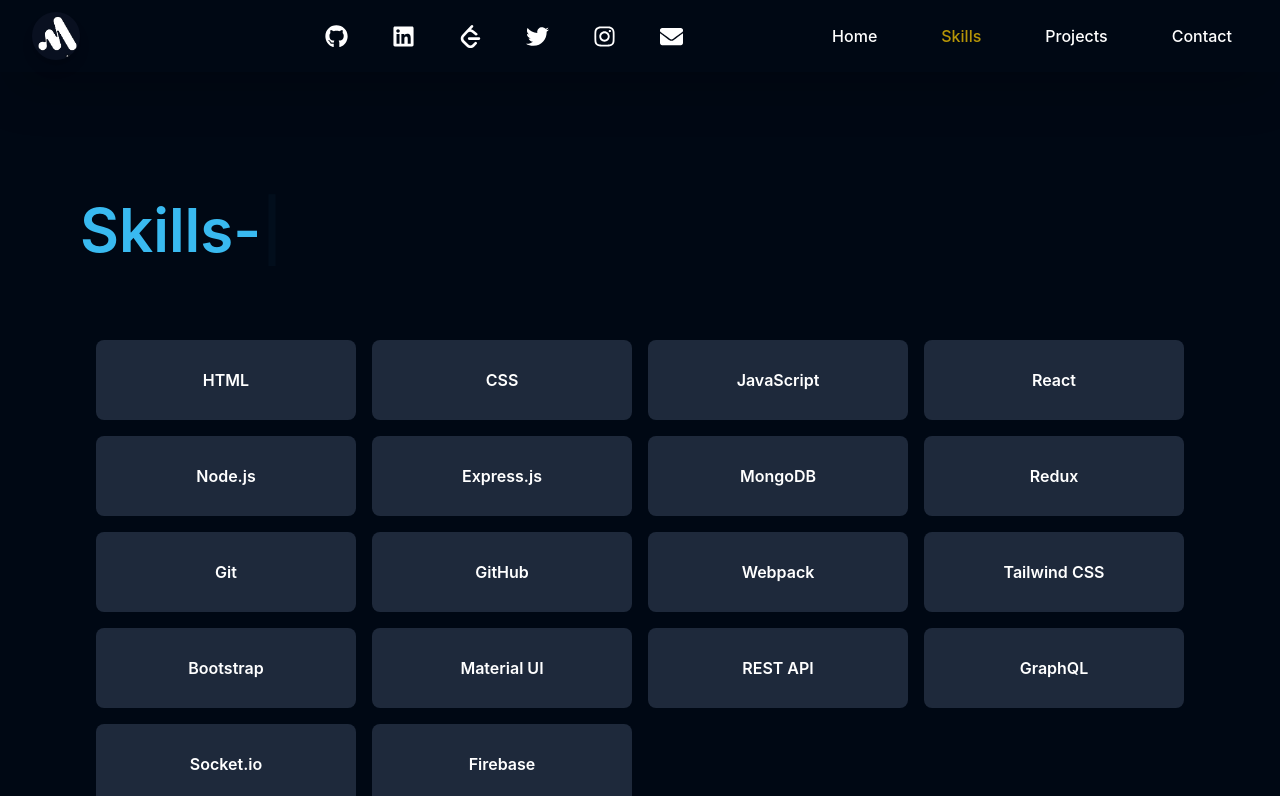
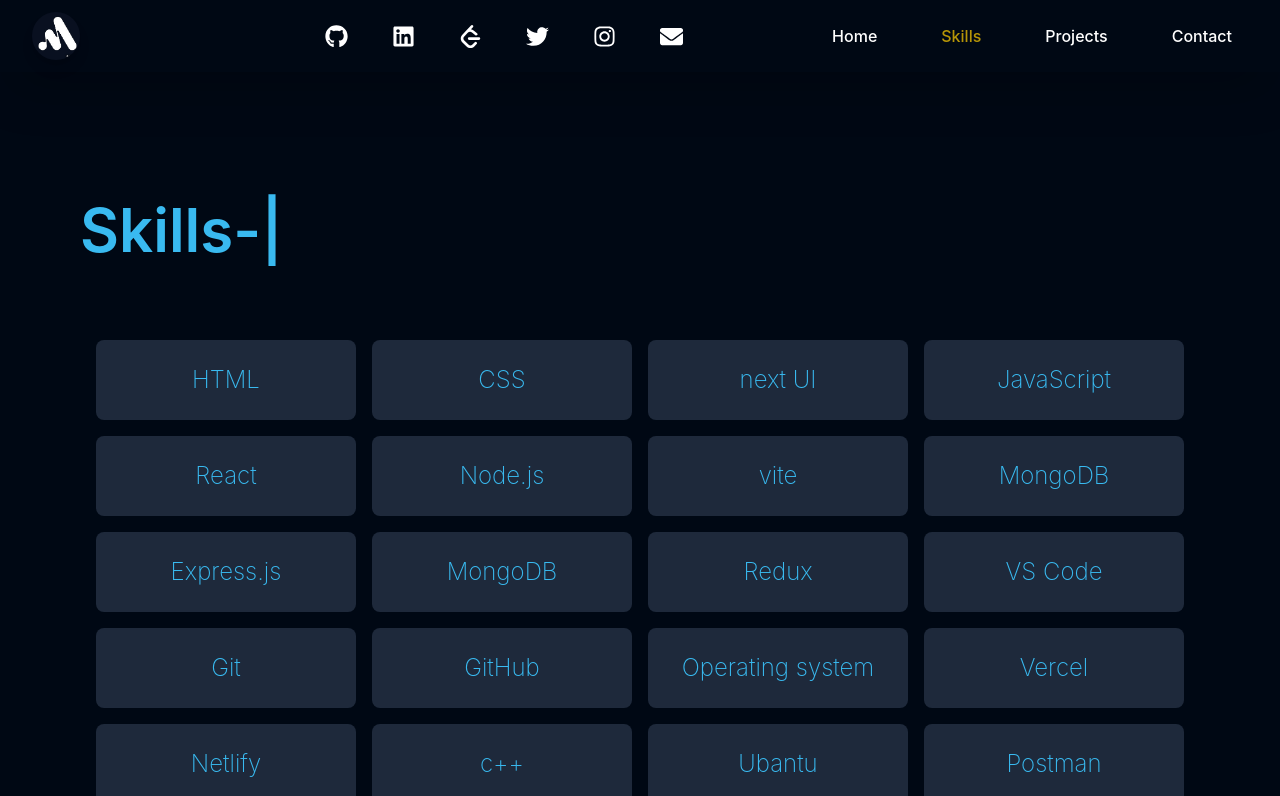
Before and after one commit to whomimohshukla/MainPortfolioCode, a React (Vite) app: page /skills in a window 1280 px wide. Shown: the top 796 px of the page. Built offline with nearby package versions, Linux system fonts and the light colour scheme.

Commit message:
skills section

```diff
--- a/src/components/SkillsSection.jsx
+++ b/src/components/SkillsSection.jsx
@@ -5,22 +5,31 @@
   const skills = [
     "HTML",
     "CSS",
+    "next UI",
     "JavaScript",
     "React",
     "Node.js",
+    "vite",
+    "MongoDB",
     "Express.js",
     "MongoDB",
     "Redux",
+    "VS Code",
     "Git",
     "GitHub",
-    "Webpack",
+    "Operating system",
+    "Vercel",
+    "Netlify",
+    "c++",
+    "Ubantu",
+    "Postman",
+
     "Tailwind CSS",
-    "Bootstrap",
+
     "Material UI",
     "REST API",
-    "GraphQL",
+
     "Socket.io",
-    "Firebase",
   ];
   return (
     <>
@@ -32,7 +41,7 @@
         {skills.map((skill, index) => (
           <div
             key={index}
-            className="flex justify-center h-20 items-center p-3 bg-skills text-white rounded-lg font-semibold hover:bg-mimoh transform transition-transform duration-200 cursor-pointer"
+            className="flex justify-center font-extralight h-20 items-center p-3 bg-skills text-mimoh rounded-lg text-2xl hover:bg-opacity-60 border-transparent hover:border-yellow-500 border-2  transform transition-transform duration-200 cursor-pointer"
           >
             {skill}
           </div>
```
